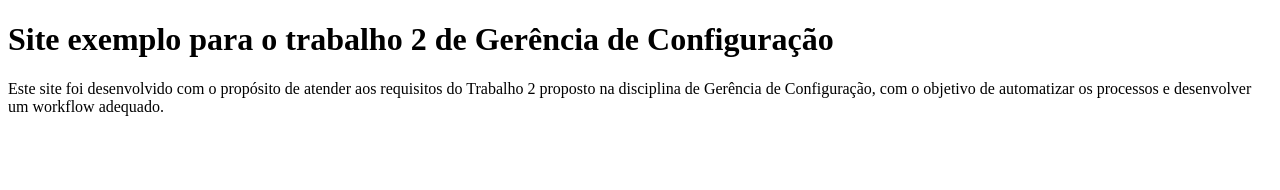
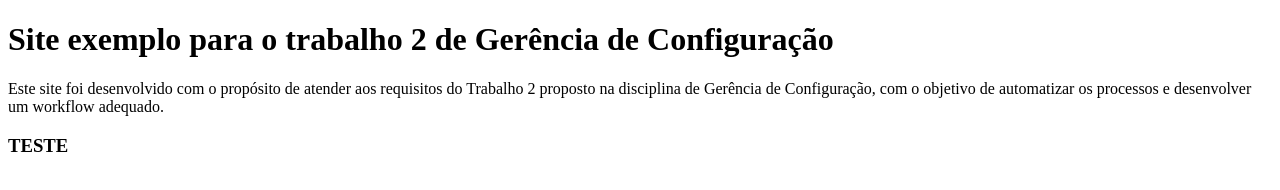
Before and after one commit to FernandUCS/Trabalho2, a plain HTML site: page index.html in a window 1280 px wide. Drawn offline with Linux system fonts and the light colour scheme.

Commit message:
teste deploy

```diff
--- a/index.html
+++ b/index.html
@@ -8,5 +8,6 @@
 <body>
     <h1>Site exemplo para o trabalho 2 de Gerência de Configuração</h1>
     <p>Este site foi desenvolvido com o propósito de atender aos requisitos do Trabalho 2 proposto na disciplina de Gerência de Configuração, com o objetivo de automatizar os processos e desenvolver um workflow adequado.</p>
+    <h3>TESTE</h3>
 </body>
 </html>
```
